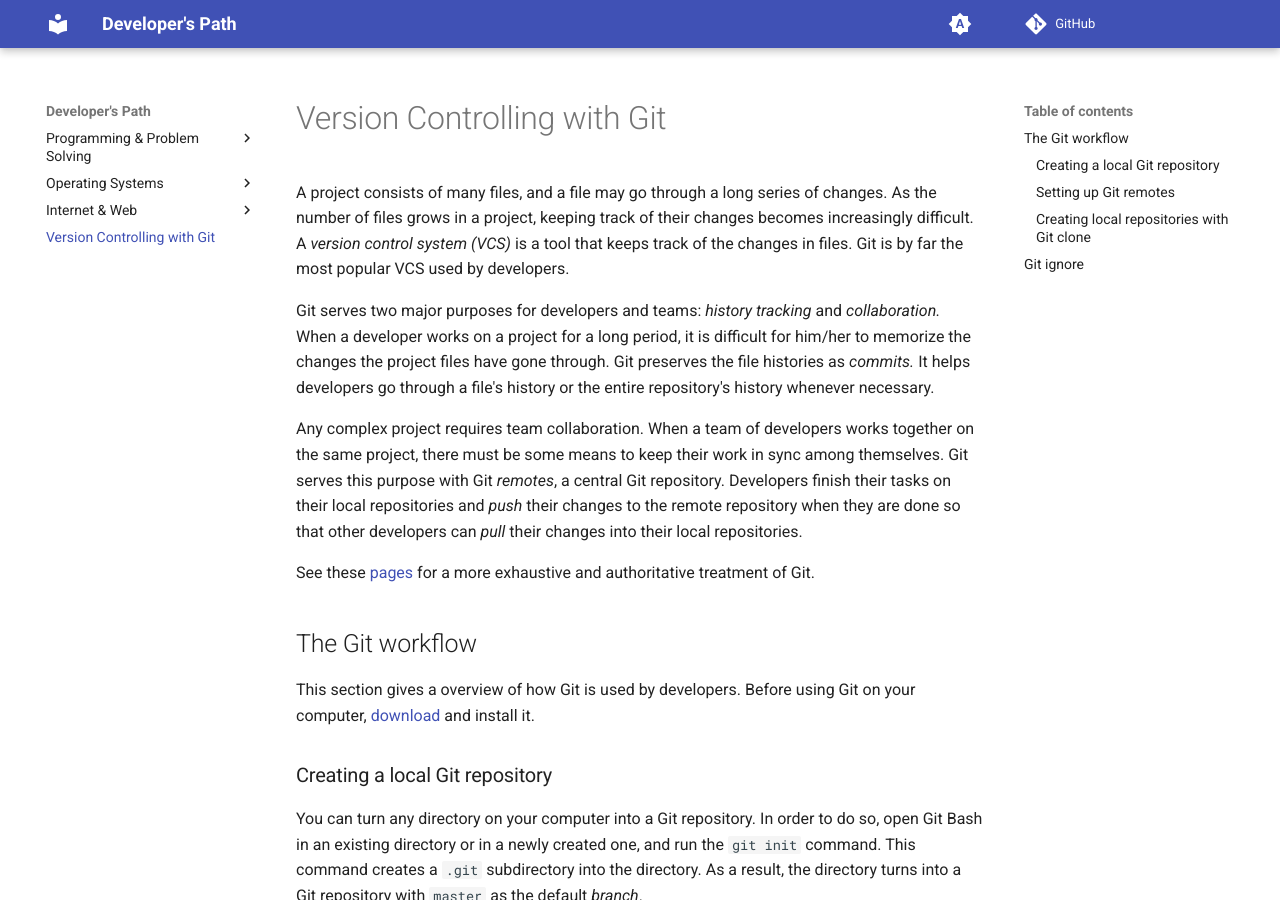
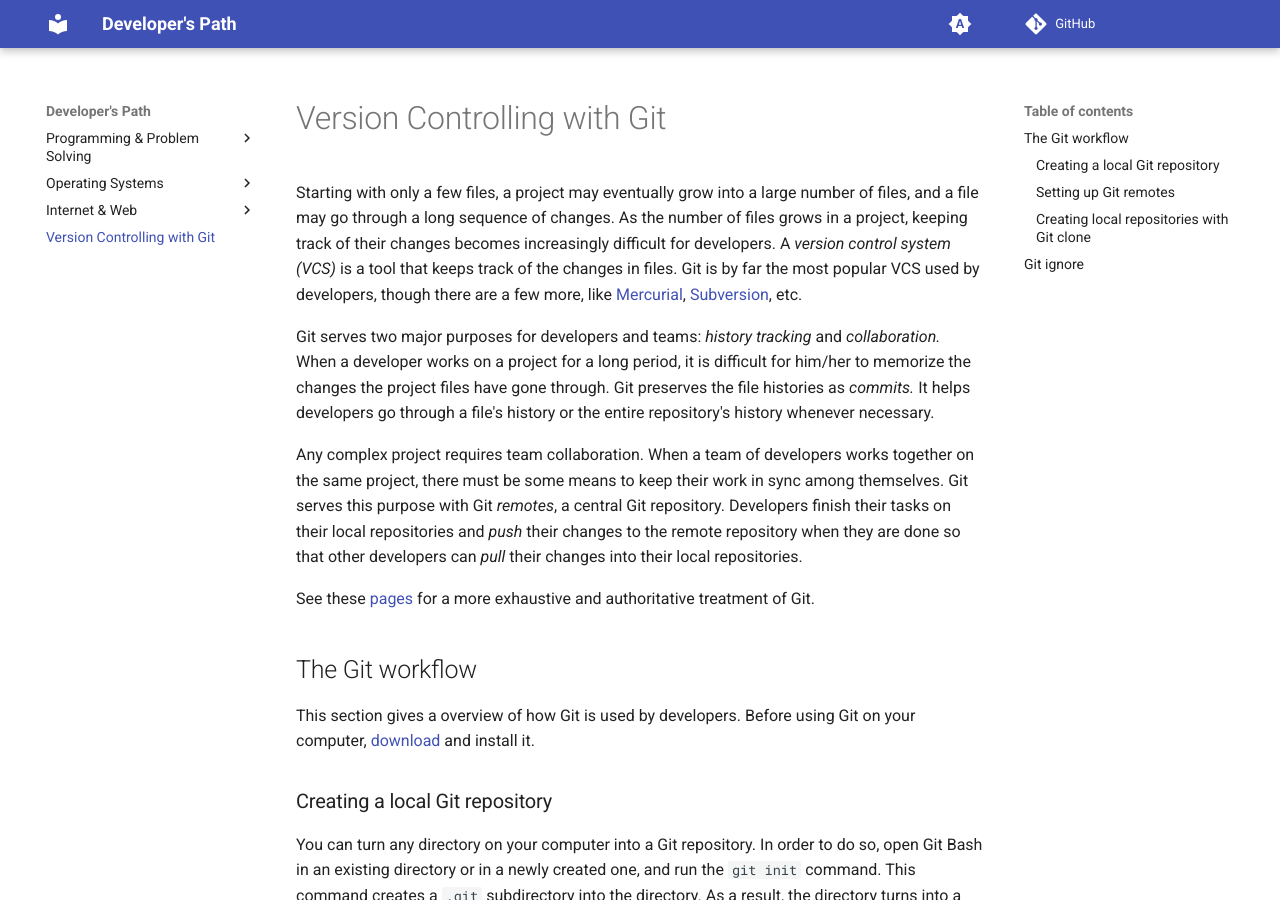
Before and after one commit to gharials/dev-path, an MkDocs documentation site: the page built from docs/vcs-git.md, in a window 1280 px wide and 900 px high. Built offline with MkDocs 1.6.1 and Material for MkDocs 9.7.7, drawn with Linux system fonts in a browser that asks for light colours; comment, search, counter and statistics services are not loaded.

Commit message:
'vcs-git': copy edit introduction.

```diff
--- a/docs/vcs-git.md
+++ b/docs/vcs-git.md
@@ -1,6 +1,6 @@
 # Version Controlling with Git
 
-A project consists of many files, and a file may go through a long series of changes. As the number of files grows in a project, keeping track of their changes becomes increasingly difficult. A _version control system (VCS)_ is a tool that keeps track of the changes in files. Git is by far the most popular VCS used by developers.
+Starting with only a few files, a project may eventually grow into a large number of files, and a file may go through a long sequence of changes. As the number of files grows in a project, keeping track of their changes becomes increasingly difficult for developers. A _version control system (VCS)_ is a tool that keeps track of the changes in files. Git is by far the most popular VCS used by developers, though there are a few more, like [Mercurial](https://www.mercurial-scm.org/), [Subversion](https://subversion.apache.org/), etc.
 
 Git serves two major purposes for developers and teams: _history tracking_ and _collaboration._ When a developer works on a project for a long period, it is difficult for him/her to memorize the changes the project files have gone through. Git preserves the file histories as _commits._ It helps developers go through a file's history or the entire repository's history whenever necessary.
 
```
